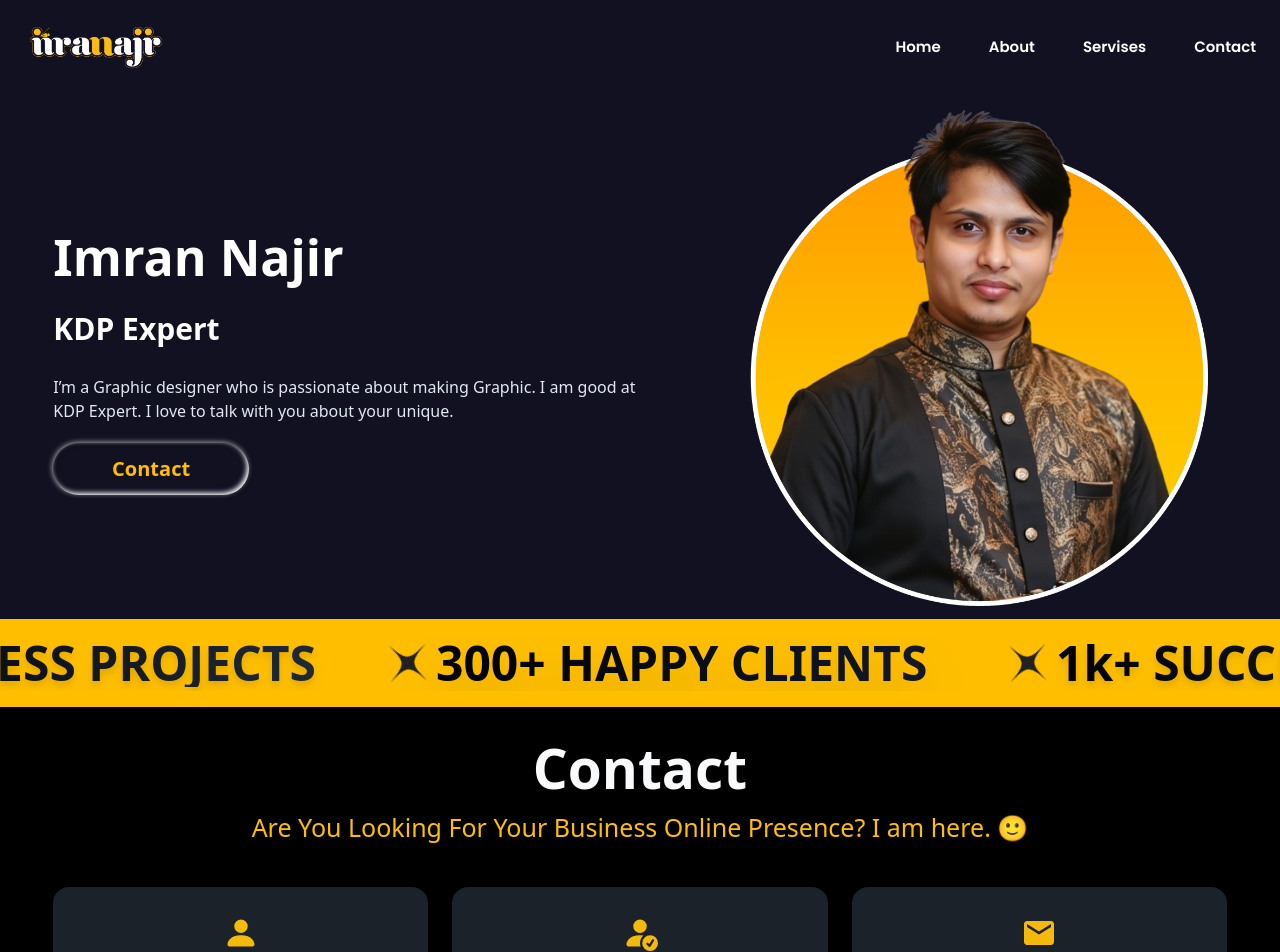
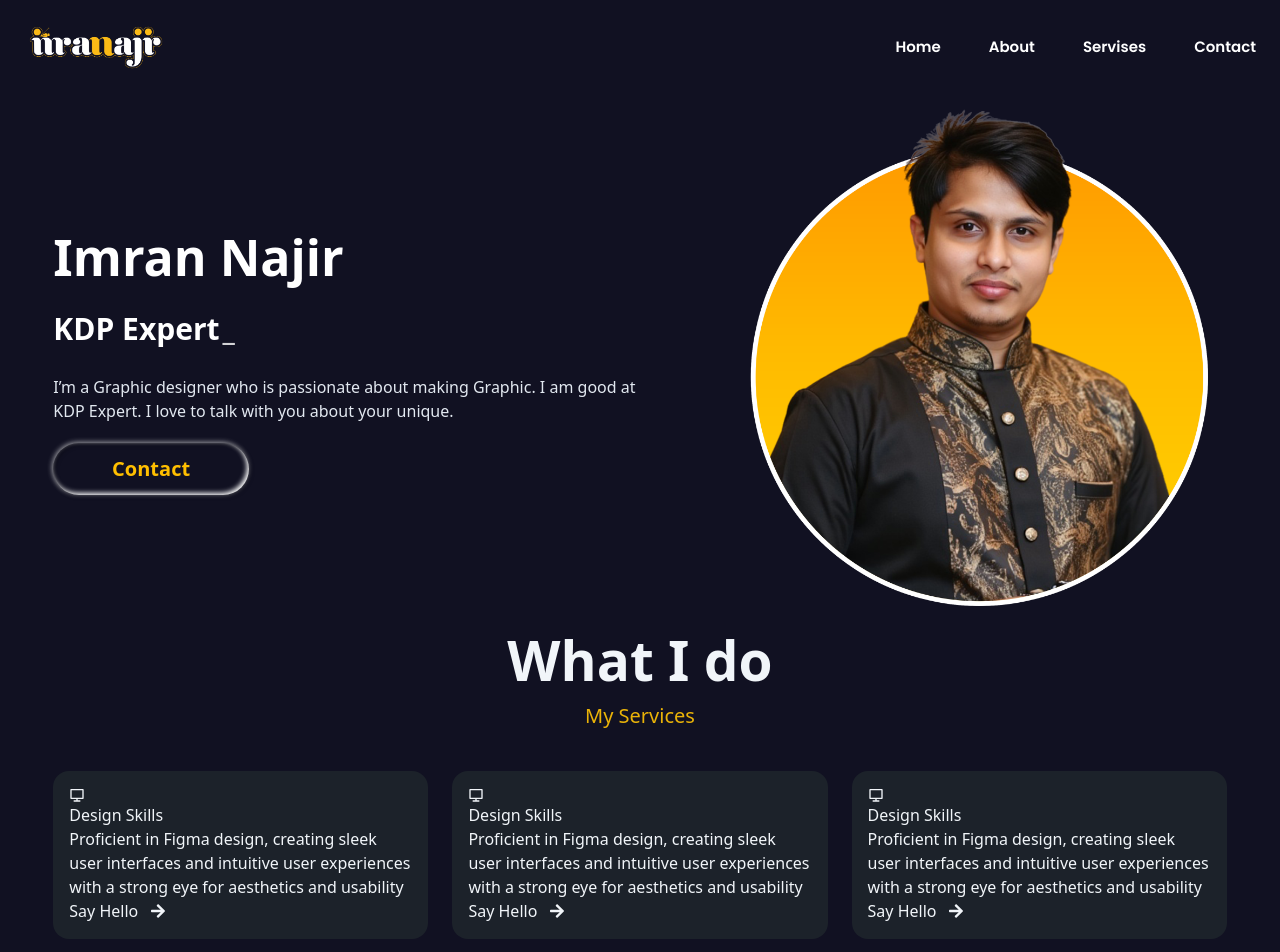
Before and after one commit to Rajibbepary/portfolio-, a React (Vite) app: page / in a window 1280 px wide. Shown: the top 952 px of the page. Built offline with nearby package versions, Linux system fonts and the light colour scheme; a web font is replaced by a local one.

Commit message:
services route crete and code design

```diff
--- a/src/components/Contact.jsx
+++ b/src/components/Contact.jsx
@@ -137,9 +137,9 @@ const Contact = () => {
           sx={{
             "& .MuiOutlinedInput-root": {
               "& fieldset": { borderColor: "green" },
-              "&.Mui-focused fieldset": { borderColor: "grey" },
+               "&.Mui-focused fieldset": { borderColor: "grey" },
               "& input": { color: "grey" },
-              height: "100px",
+              height: "80px",
             },
             "& .MuiInputLabel-root": { color: "green" },
             "& .MuiInputLabel-root.Mui-focused": { color: "grey" },
--- /dev/null
+++ b/src/components/Services/Services.jsx
@@ -0,0 +1,50 @@
+import { FaArrowRight } from "react-icons/fa";
+import { RiComputerLine } from "react-icons/ri";
+
+
+
+const Services = () => {
+    return (
+        <div className="w-11/12 mx-auto">
+            <div className="text-center">
+                <h1 className="text-[55px] font-semibold text-slate-100">What I do</h1>
+                <p className="text-[20px] font-normal text-yellow-500">My Services</p>
+            </div>
+           <div className="flex gap-6 md:flex-row flex-col mt-10">
+
+           <div className="text-slate-100 flex flex-col bg-[#1C222A] p-4 rounded-2xl">
+           <RiComputerLine />
+            <h3>Design Skills</h3>
+            <p>Proficient in Figma design, creating sleek user interfaces and intuitive user experiences with a strong eye for aesthetics and usability</p>
+           <div className="flex gap-3 items-center ">
+
+            <p>Say Hello</p>
+            <FaArrowRight />
+           </div>
+        </div>
+        <div className="text-slate-100 flex flex-col bg-[#1C222A] p-4 rounded-2xl">
+           <RiComputerLine />
+            <h3>Design Skills</h3>
+            <p>Proficient in Figma design, creating sleek user interfaces and intuitive user experiences with a strong eye for aesthetics and usability</p>
+           <div className="flex gap-3 items-center ">
+
+            <p>Say Hello</p>
+            <FaArrowRight />
+           </div>
+        </div>
+        <div className="text-slate-100 flex flex-col bg-[#1C222A] p-4 rounded-2xl">
+           <RiComputerLine />
+            <h3>Design Skills</h3>
+            <p>Proficient in Figma design, creating sleek user interfaces and intuitive user experiences with a strong eye for aesthetics and usability</p>
+           <div className="flex gap-3 items-center ">
+
+            <p>Say Hello</p>
+            <FaArrowRight />
+           </div>
+        </div>
+           </div>
+        </div>
+    );
+};
+
+export default Services;
--- a/src/pages/Home/Home.jsx
+++ b/src/pages/Home/Home.jsx
@@ -1,6 +1,7 @@
 
 //import Auto from "../../components/Auto";
 import ContactCard from "../../components/ContactCard";
+import Services from "../../components/Services/Services";
 import Banner from "./Banner";
 import HappayClient from "./HappayClient";
 
@@ -10,6 +11,9 @@ const Home = () => {
         <div>
 
             <Banner/>
+           <section className="mb-20">
+           <Services/>
+           </section>
             <HappayClient/>
            <ContactCard/>
            {/* <Auto/> */}
```
